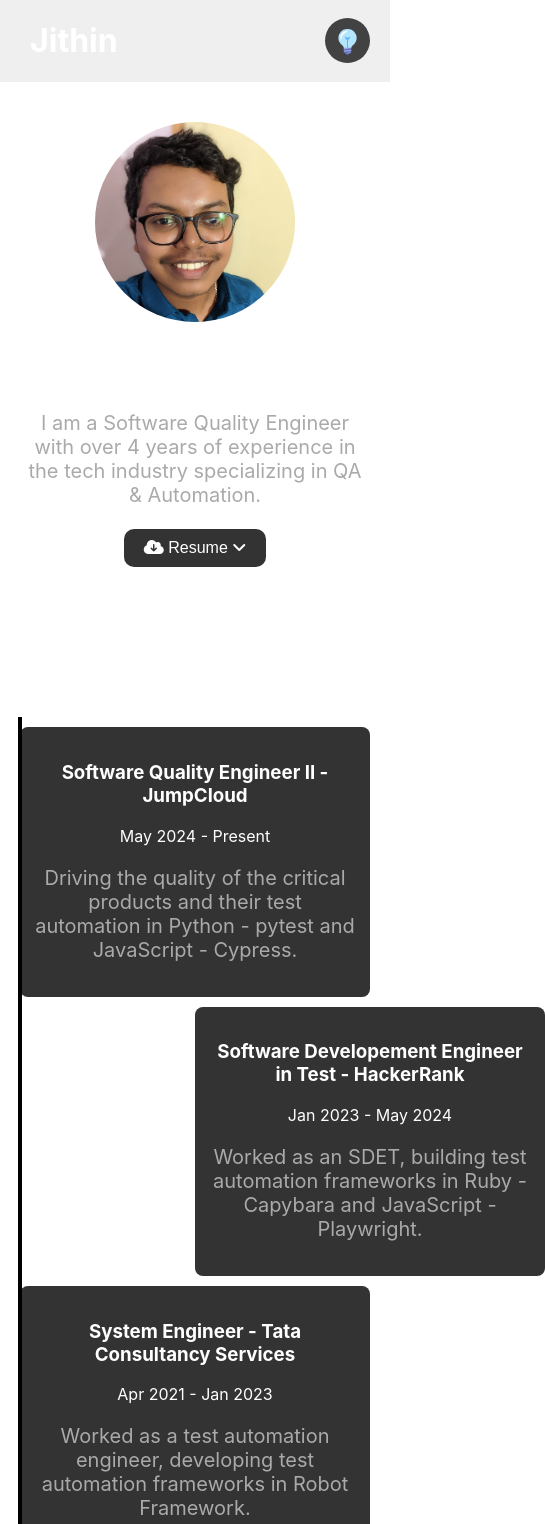
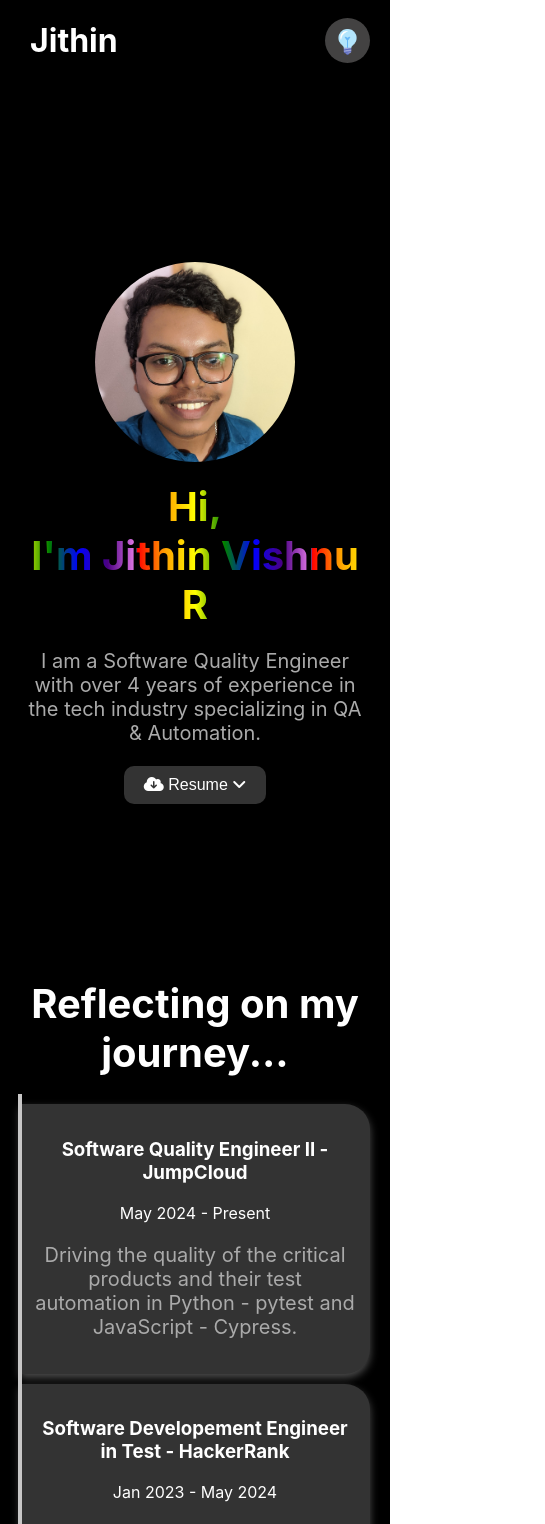
Before and after one commit to jvjithin/my-portfolio, a React (Create React App) app: page / in a window 390 px wide. Shown: the top 1524 px of the page, 545 px wide, since content can reach past the window. Built offline with nearby package versions, Linux system fonts and the light colour scheme.

Commit message:
added rainbow text and fixed css

```diff
--- a/src/App.css
+++ b/src/App.css
@@ -32,7 +32,32 @@ body {
   min-height: 80vh;
   padding: 20px;
   max-width: 100%;
-  background-color: rgb(255, 255, 255);
+  overflow-x: hidden;
+}
+
+.profile-container {
+  margin: 5% 0;
+}
+
+@keyframes segmented-rainbow {
+  0% {
+    background-position: 0% 50%;
+  }
+  50% {
+    background-position: 100% 50%;
+  }
+  100% {
+    background-position: 0% 50%;
+  }
+}
+
+.rainbow-text {
+  background: linear-gradient(to right, red, orange, yellow, green, blue, indigo, violet);
+  background-size: 50% 50%;
+  -webkit-background-clip: text;
+  background-clip: text;
+  color: transparent;
+  animation: segmented-rainbow 10s ease infinite;
 }
 
 header {
@@ -40,7 +65,6 @@ header {
   justify-content: space-between;
   align-items: center;
   padding: 0px 20px;
-  background-color: #EFEFEF;
 }
 
 .profile-header {
@@ -300,32 +324,36 @@ button.scroll-to-top:hover {
 
 .timeline-item.left {
   left: 0;
-  border-top-left-radius: 10px;
-  border-bottom-left-radius: 10px;
 }
 
 .timeline-item.right {
   left: 50%;
-  border-top-right-radius: 10px;
-  border-bottom-right-radius: 10px;
 }
 
 .timeline-item .content {
   background: #f9f9f9;
   padding: 15px;
-  border-radius: 8px;
+  /* border-radius: 25px; */
   position: relative;
   box-shadow: 0 4px 8px rgba(0, 0, 0, 0.2);
   overflow-wrap: break-word;
   color: #000;
 }
 
+.timeline-item .content:hover {
+  box-shadow: 0 4px 8px rgba(0, 0, 0, 0.3);
+}
+
 .timeline-item.left .content {
   transform: translateX(-100%);
+  border-top-left-radius: 25px;
+  border-bottom-left-radius: 25px;
 }
 
 .timeline-item.right .content {
   transform: translateX(100%);
+  border-top-right-radius: 25px;
+  border-bottom-right-radius: 25px;
 }
 
 .timeline-item.active.left .content,
@@ -342,21 +370,42 @@ button.scroll-to-top:hover {
   background: #555;
 }
 
+.dark-mode .fluid-fill {
+  background: #c8c7c7;
+}
+
 .dark-mode .timeline-item .content {
   background: #333;
   color: #fff;
-  box-shadow: 0 4px 8px rgba(255, 255, 255, 0.1);
+  box-shadow: 0 4px 8px rgb(255, 255, 255, 0.3);
 }
 
 @media screen and (max-width: 768px) {
+
+  .profile-container {
+    margin: 40% 0;
+  }
+
   .timeline-item {
     width: 100%;
-    left: 0;
   }
 
-  .timeline-item.left .content,
-  .timeline-item.right .content {
+  .timeline-item.left,
+  .timeline-item.right {
+    left: 0;
     transform: none;
+  }
+
+  .timeline-item.left .content {
+    transform: none;
+    border-top-left-radius: 0;
+    border-bottom-left-radius: 0;
+    border-top-right-radius: 25px;
+    border-bottom-right-radius: 25px;
+  }
+
+  .timeline-item.right.active .content {
+    left: 0;
   }
 
   .timeline-line,
--- a/src/App.js
+++ b/src/App.js
@@ -27,10 +27,12 @@ const App = () => {
       <div className="container">
         <main id="main-content" className={isLoaded ? 'loaded' : ''}>
           <div className='main-content'>
-            <img src={profileImg} alt="Selfie of Jithin" className="profile-picture-large" />
-            <h2>Jithin Vishnu R</h2>
-            <p className="profile-description">I am a Software Quality Engineer with over 4 years of experience in the tech industry specializing in QA & Automation.</p>
-            <DownloadResumeButton />
+            <div className="profile-container">
+              <img src={profileImg} alt="Selfie of Jithin" className="profile-picture-large" />
+              <h2 className='rainbow-text'>Hi,<br />I'm Jithin Vishnu R</h2>
+              <p className="profile-description">I am a Software Quality Engineer with over 4 years of experience in the tech industry specializing in QA & Automation.</p>
+              <DownloadResumeButton />
+            </div>
             <h2 className='timeline-header'>Reflecting on my journey...</h2>
             <Timeline items={timelineData} />
           </div>
```
